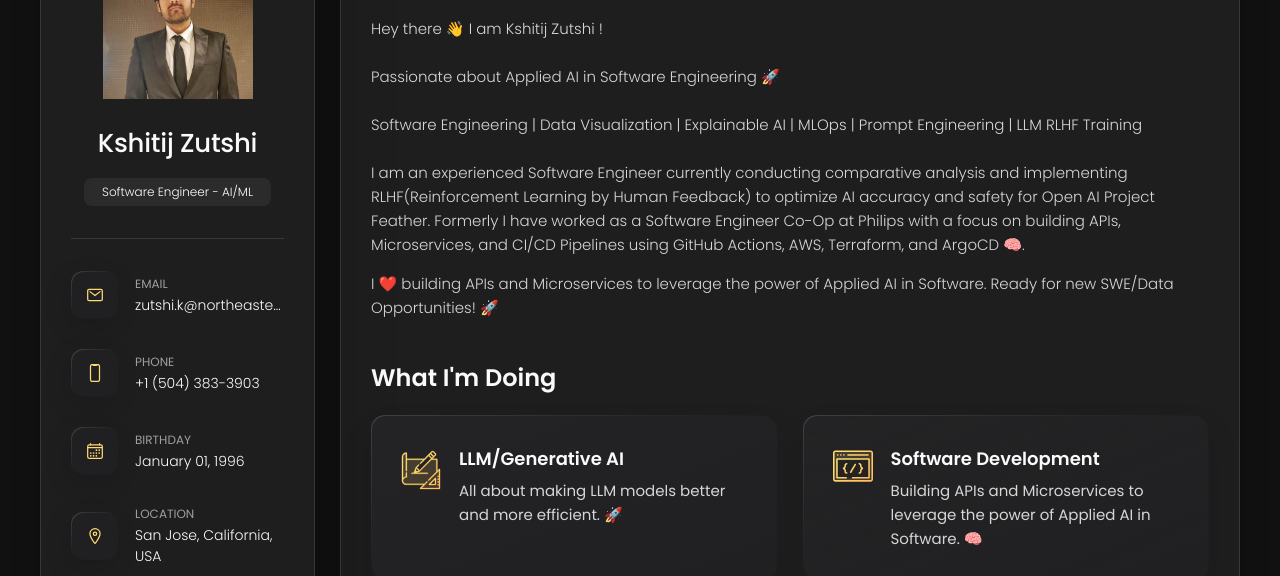
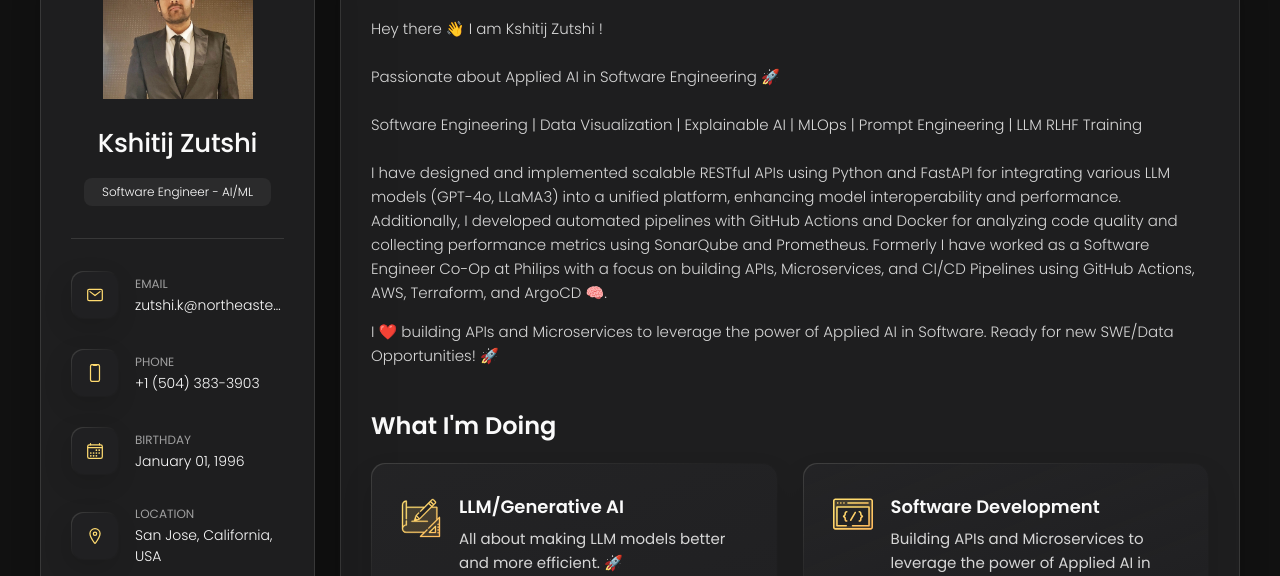
Before and after one commit to kshitijzutshi/portfolio-kz, a plain HTML site: page index.html in a window 1280 px wide. Shown: the part 162-738 px from the top of the page. Drawn offline with nearby package versions, Linux system fonts and the light colour scheme.

Commit message:
Update index.html

```diff
--- a/index.html
+++ b/index.html
@@ -215,7 +215,7 @@
             <br></br>
             Software Engineering | Data Visualization | Explainable AI | MLOps | Prompt Engineering | LLM RLHF Training
             <br></br>
-            I am an experienced Software Engineer currently conducting comparative analysis and implementing RLHF(Reinforcement Learning by Human Feedback) to optimize AI accuracy and safety for Open AI Project Feather.
+            I have designed and implemented scalable RESTful APIs using Python and FastAPI for integrating various LLM models (GPT-4o, LLaMA3) into a unified platform, enhancing model interoperability and performance. Additionally, I developed automated pipelines with GitHub Actions and Docker for analyzing code quality and collecting performance metrics using SonarQube and Prometheus.
             Formerly I have worked as a Software Engineer Co-Op at Philips with a focus on building APIs, Microservices, and CI/CD Pipelines using GitHub Actions, AWS, Terraform, and ArgoCD 🧠.
           </p>
 
```
